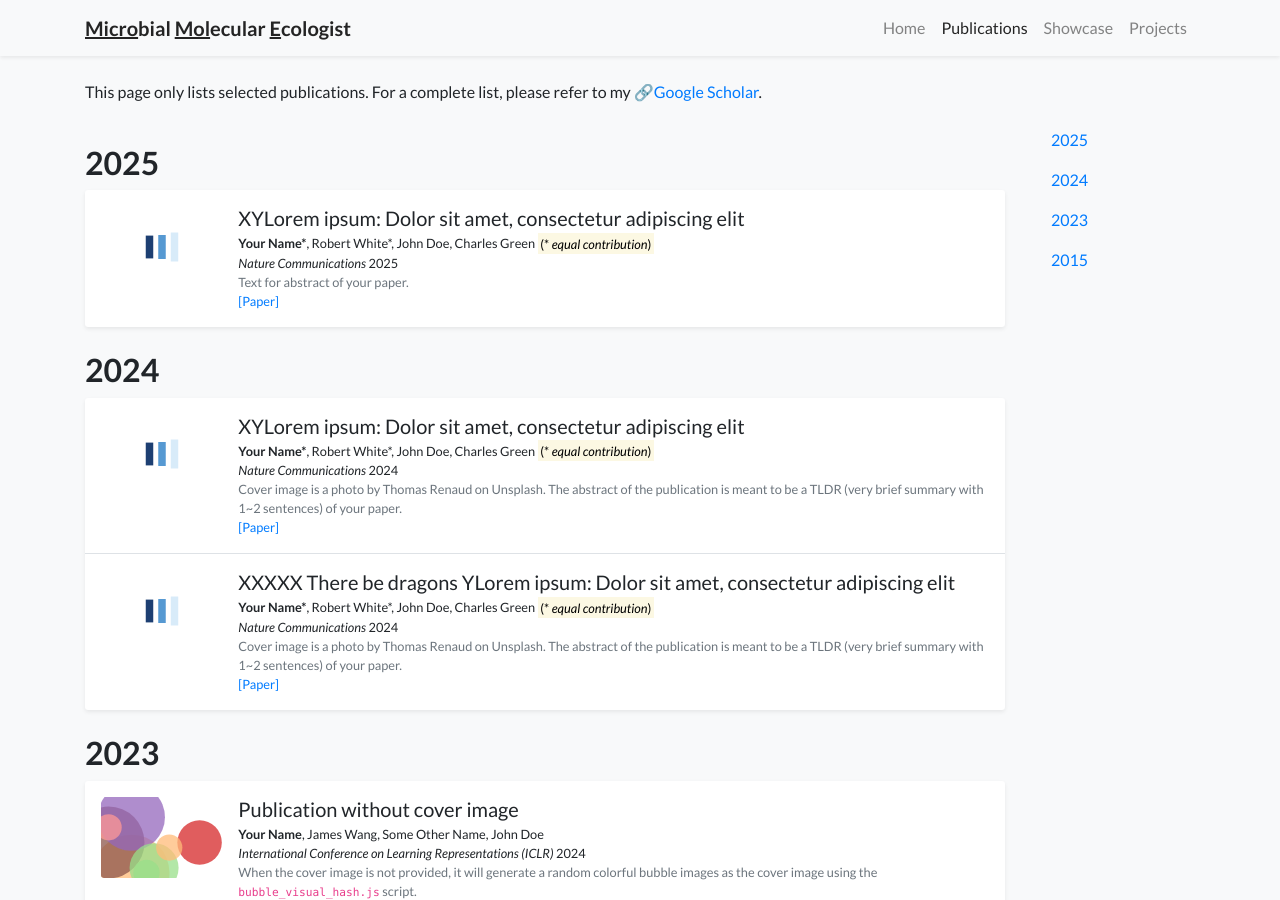
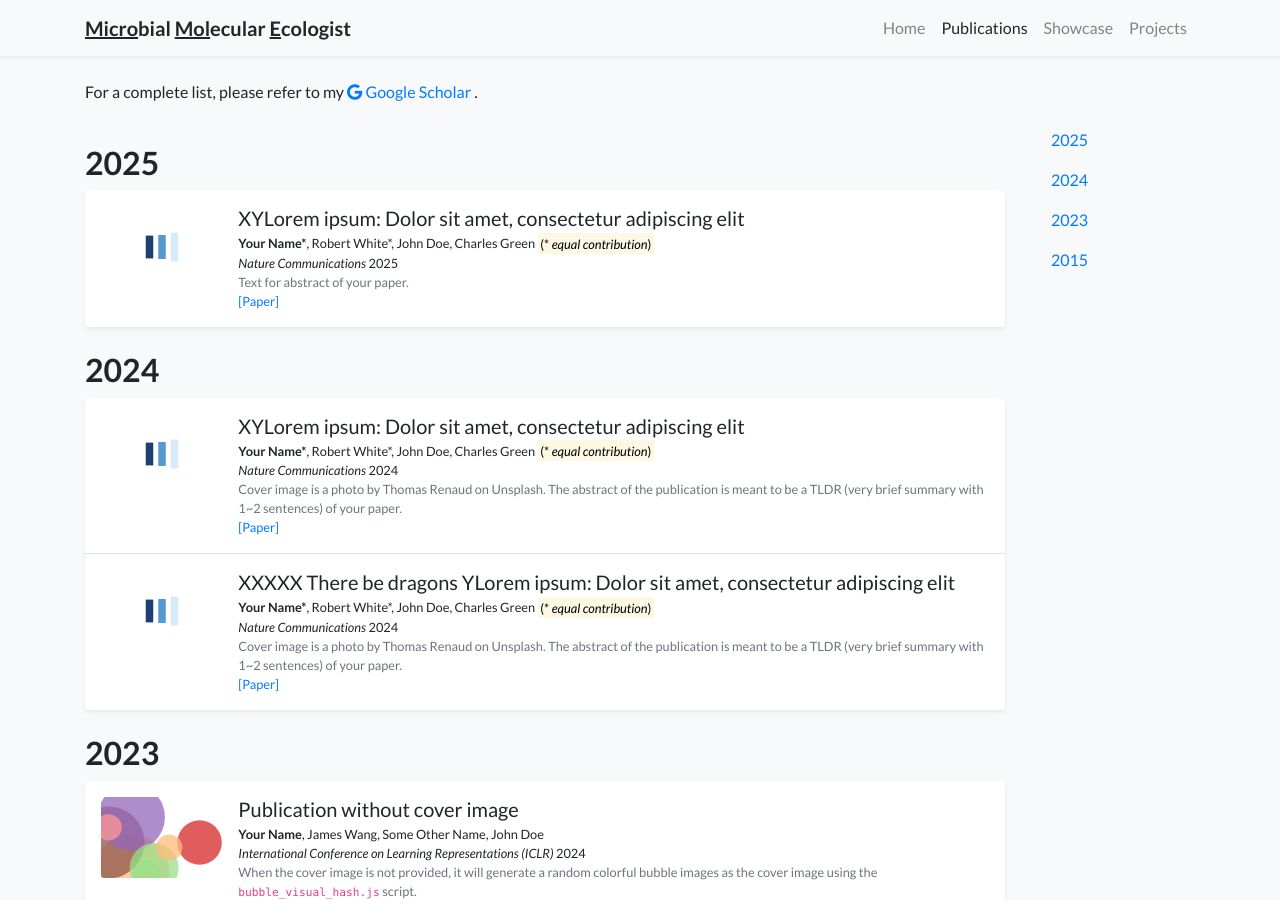
Before and after one commit to micromole/micromole.github.io, a Jekyll site: the page built from publications.html, in a window 1280 px wide and 900 px high. Built offline with Jekyll 4.4.1, drawn with Linux system fonts in a browser that asks for light colours; nearby versions of some CDN libraries; comment, search, counter and statistics services are not loaded; a style sheet for code colours, icons or effects is not loaded.

Commit message:
Update publications.html

```diff
--- a/publications.html
+++ b/publications.html
@@ -6,7 +6,9 @@ body_attr: >-
   data-spy="scroll" data-target="#navbar-year" data-offset="100"
 ---
 <blockquote>
-    This page only lists selected publications. For a complete list, please refer to my <a href="https://scholar.google.com/citations?user=pXG_5hYAAAAJ">🔗Google Scholar</a>.
+    For a complete list, please refer to my <a href="https://scholar.google.com/citations?user=pXG_5hYAAAAJ" target="_blank">
+    <i class="fab fa-google"></i> Google Scholar
+</a>.
 </blockquote>
 
 {% assign pubs_by_year = site.publications | sort: "date" | reverse | group_by_exp: "item", "item.date | date: '%Y'" %}
```
